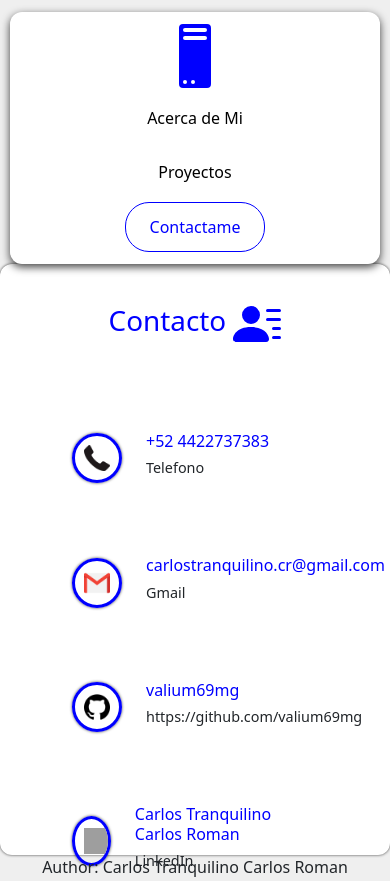
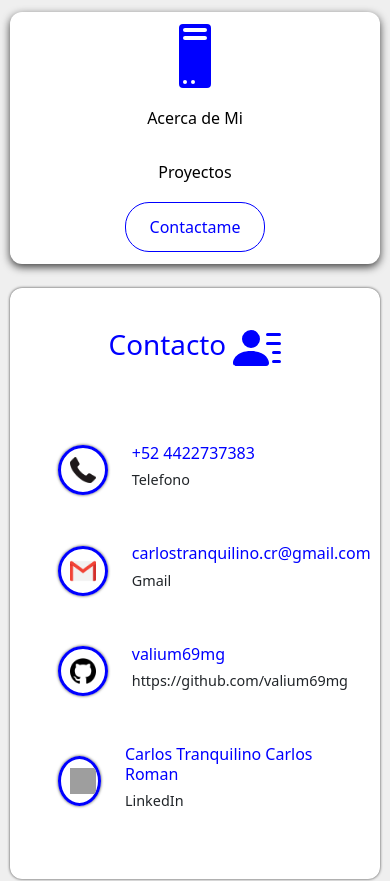
Before and after one commit to valium69mg/carlos_portfolio, a React (Create React App) app: page /contact in a window 390 px wide. Shown: the top 881 px of the page. Built offline with nearby package versions, Linux system fonts and the light colour scheme; grey boxes are pictures that could not be loaded.

Commit message:
Correct general styling for the page, debugging with iphone 11 and web browser

```diff
--- a/src/styles/contact.css
+++ b/src/styles/contact.css
@@ -90,6 +90,11 @@
         width: 44px;
         height: 44px;
     }
+
+    .contactCard {
+        padding:0px;
+    }
+
 }
 
 @media (max-width: 596px) {
@@ -100,19 +105,19 @@
 }
 @media (min-width: 596px) and (max-width: 823px) {
     .contactContainer {
-        width: 100%;
+        width: 95%;
     }
 }
 
 @media (max-width: 1292px) {
     .contactContainer {
-        width: 100%;
+        width: 95%;
     }
 }
 
 @media (max-width: 595px) {
     .contactContainer {
-        width: 100%;
+        width: 95%;
     }
 
 }
--- a/src/styles/footer.css
+++ b/src/styles/footer.css
@@ -3,4 +3,5 @@
     flex-direction: column;
     align-items: center;
     gap: 6px;
+    margin-top: 12px;
 }
--- a/src/styles/loader.css
+++ b/src/styles/loader.css
@@ -4,7 +4,7 @@
     justify-content: center;
     width: 150px;
     height: 150px;
-    top: 45vh;
+    top: 15vh;
     position: relative;
 }
 
--- a/src/styles/navbar.css
+++ b/src/styles/navbar.css
@@ -3,7 +3,8 @@
     flex-direction: row;
     column-gap: 6px;
     padding: 12px 24px;
-    margin-top: 12px;
+    margin-top: 24px;
+    margin-bottom: 24px;
     width: 95%;
     border-radius: 12px;
     box-shadow: 0px 3px 9px 0px rgba(0,0,0,0.75);
--- a/src/styles/projects.css
+++ b/src/styles/projects.css
@@ -55,7 +55,7 @@
 
 #categoryTitle {
     font-size: 48px;
-    box-shadow: 0px 3px 5px 0px rgba(0,0,0,0.75);
+    box-shadow: 0px 0px 1px 0px rgba(0,0,0,0.74);
     background-color: white;
     border-radius: 12px;
     padding: 12px 24px;
```
